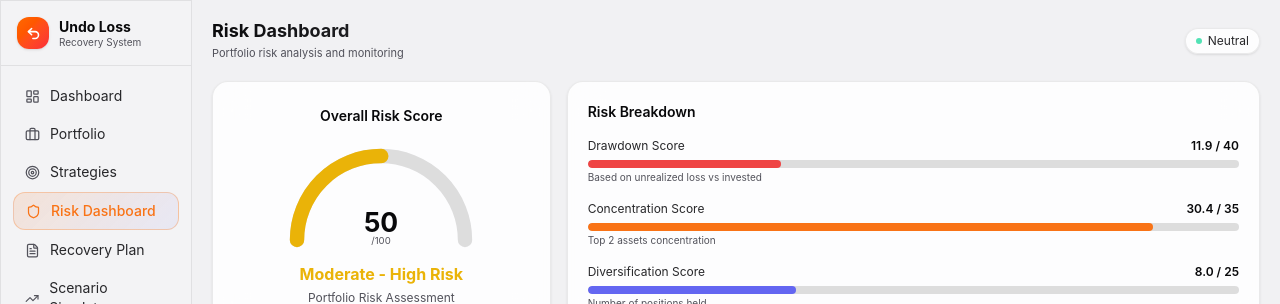
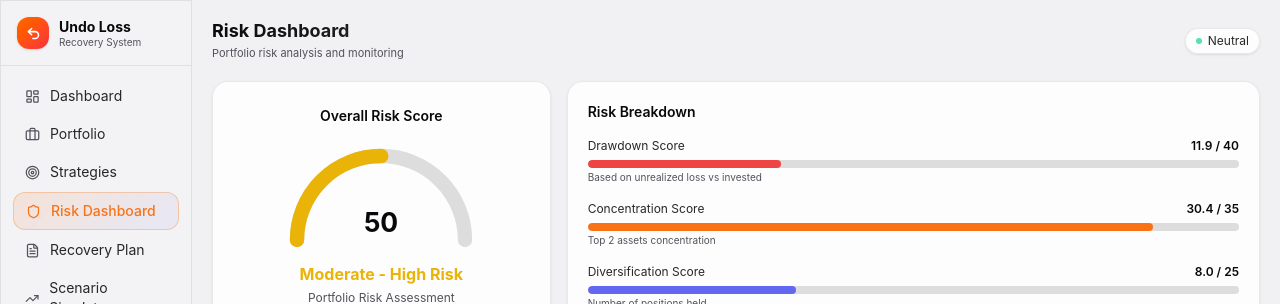
Before and after one commit to Claudecode31st/undoloss, a Next.js app: page /risk-dashboard in a window 1280 px wide. Shown: the top 304 px of the page. Built offline with nearby package versions, Linux system fonts and the light colour scheme.

Commit message:
Remove /100 label from risk score gauges

```diff
--- a/app/(app)/risk-dashboard/page.tsx
+++ b/app/(app)/risk-dashboard/page.tsx
@@ -38,7 +38,6 @@ export default function RiskDashboardPage() {
               <path d="M10 75 A 70 70 0 0 1 150 75" fill="none" stroke={riskColor} strokeWidth="12" strokeLinecap="round"
                 strokeDasharray={`${(riskAngle / 180) * 220} 220`} style={{ transition: 'stroke-dasharray 0.8s ease' }} />
               <text x="80" y="68" textAnchor="middle" style={{ fill: 'var(--text-1)', fontSize: '22px', fontWeight: 'bold' }}>{risk.score}</text>
-              <text x="80" y="78" textAnchor="middle" style={{ fill: 'var(--text-3)', fontSize: '8px' }}>/100</text>
             </svg>
           </div>
           <div className="text-base font-bold mt-2" style={{ color: riskColor }}>{risk.level}</div>
--- a/components/dashboard/StatsCards.tsx
+++ b/components/dashboard/StatsCards.tsx
@@ -79,7 +79,6 @@ export default function StatsCards({ stats, risk }: StatsCardsProps) {
             <path d="M10 55 A 50 50 0 0 1 110 55" fill="none" stroke={riskColor} strokeWidth="10" strokeLinecap="round"
               strokeDasharray={`${(riskAngle / 180) * 157} 157`} style={{ transition: 'stroke-dasharray 0.5s ease' }} />
             <text x="60" y="48" textAnchor="middle" fill="var(--text-1)" fontSize="16" fontWeight="bold">{risk.score}</text>
-            <text x="60" y="57" textAnchor="middle" fill="var(--text-3)" fontSize="6">/100</text>
           </svg>
         </div>
         <div className="text-xs mt-1 font-medium" style={{ color: riskColor }}>{risk.level}</div>
```
